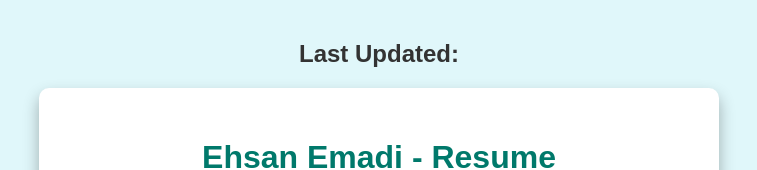
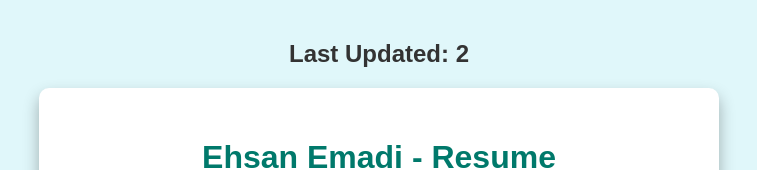
Before and after one commit to Ehsan138/COMP4964-A4, a plain HTML site: page index.html in a window 1280 px wide. Shown: the top 170 px of the page, without its empty margins (261-1018 px from the left). Drawn offline with Linux system fonts and the light colour scheme.

Commit message:
Second Update

```diff
--- a/index.html
+++ b/index.html
@@ -4,7 +4,7 @@
     <meta charset="UTF-8">
     <meta name="viewport" content="width=device-width, initial-scale=1.0">
     <title>Ehsan Emadi - Resume</title>
-    <h2>Last Updated: </h2>
+    <h2>Last Updated: 2</h2>
     <!-- <h2>Last Updated: November 10, 2024</h2> -->
     <style>
         body {
```
